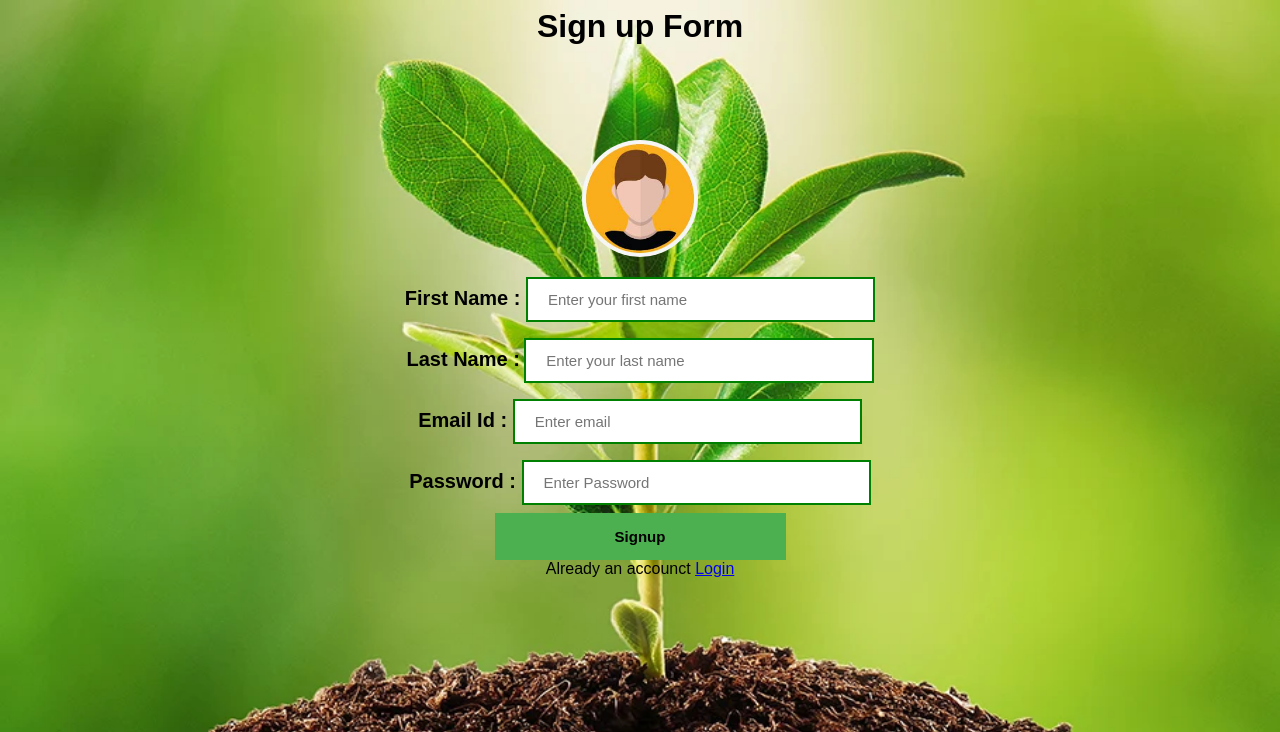
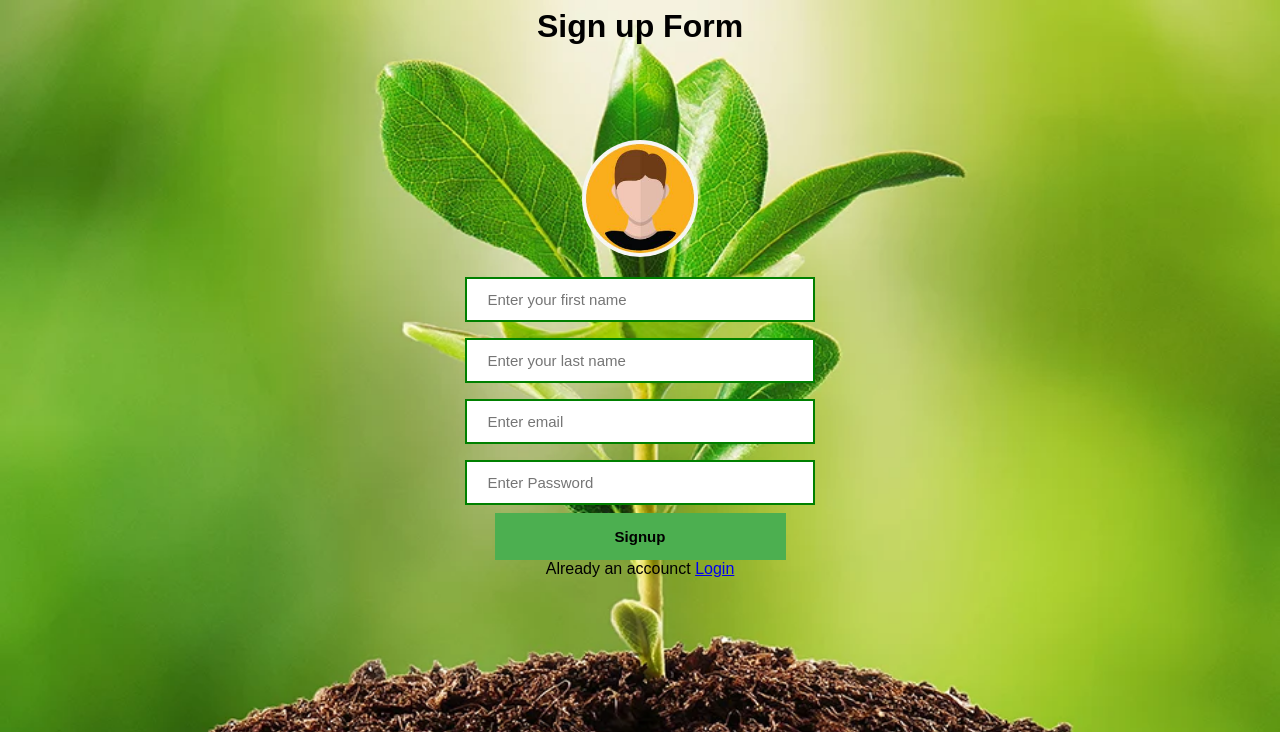
Before and after one commit to JKrishnaKaarthik/Plant-Care-Tracker-App, a Django app: page /signup/ in a window 1280 px wide. Shown: the top 732 px of the page. Run offline with Django 4.2, Linux system fonts and the light colour scheme.

Commit message:
removed the labled for input in signup page

```diff
--- a/PlantCareTracker/static/login.css
+++ b/PlantCareTracker/static/login.css
@@ -17,6 +17,11 @@
 form {
     border: 3px solid #f1f1f1;
 }
+
+input::placeholder{
+    color: pink;
+}
+
 input[type="email"],
 input[type="password"] {
     width: 50%;
--- a/PlantCareTracker/template/signup.html
+++ b/PlantCareTracker/template/signup.html
@@ -17,21 +17,24 @@
               class="avatar"
             />
           </div>
-          <label for="firstName"><b>First Name : </b></label>
+          <!-- <label for="firstName"><b>First Name : </b></label>
+          <br /> -->
           <input
             type="text"
             placeholder="Enter your first name"
             name="firstName"
             required
           /><br />
-          <label for="lastName"><b>Last Name :</b></label>
+          <!-- <label for="lastName"><b>Last Name :</b></label>
+          <br /> -->
           <input
             type="text"
             placeholder="Enter your last name"
             name="lastName"
             required
           /><br />
-          <label for="email"><b>Email Id : </b></label>
+          <!-- <label for="email"><b>Email Id : </b></label>
+          <br /> -->
           <input
             type="email"
             placeholder="Enter email"
@@ -39,7 +42,8 @@
             float="right"
             required
           /><br />
-          <label for="password"><b>Password : </b></label>
+          <!-- <label for="password"><b>Password : </b></label>
+          <br /> -->
           <input
             type="password"
             placeholder="Enter Password"
```
Also changed, not shown: index.html (deleted, +0 -11 lines).
